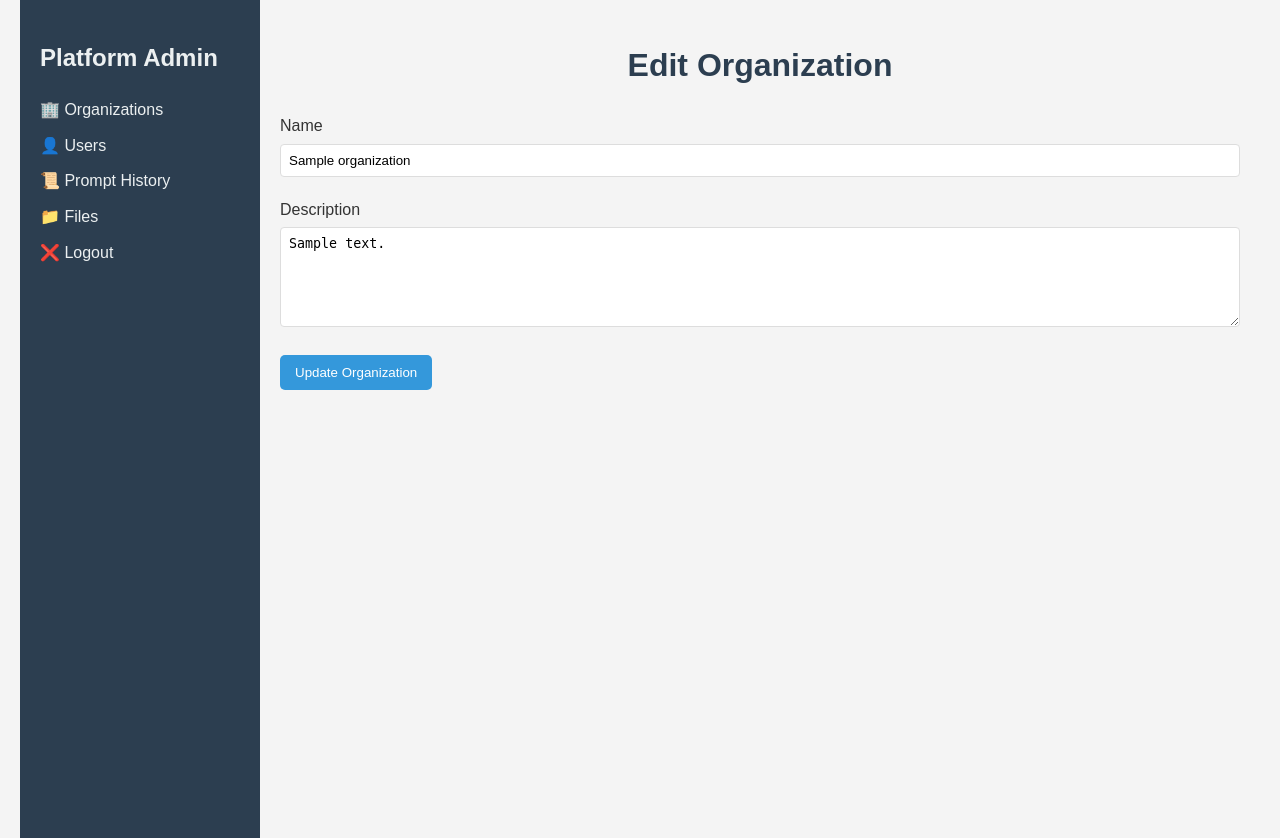
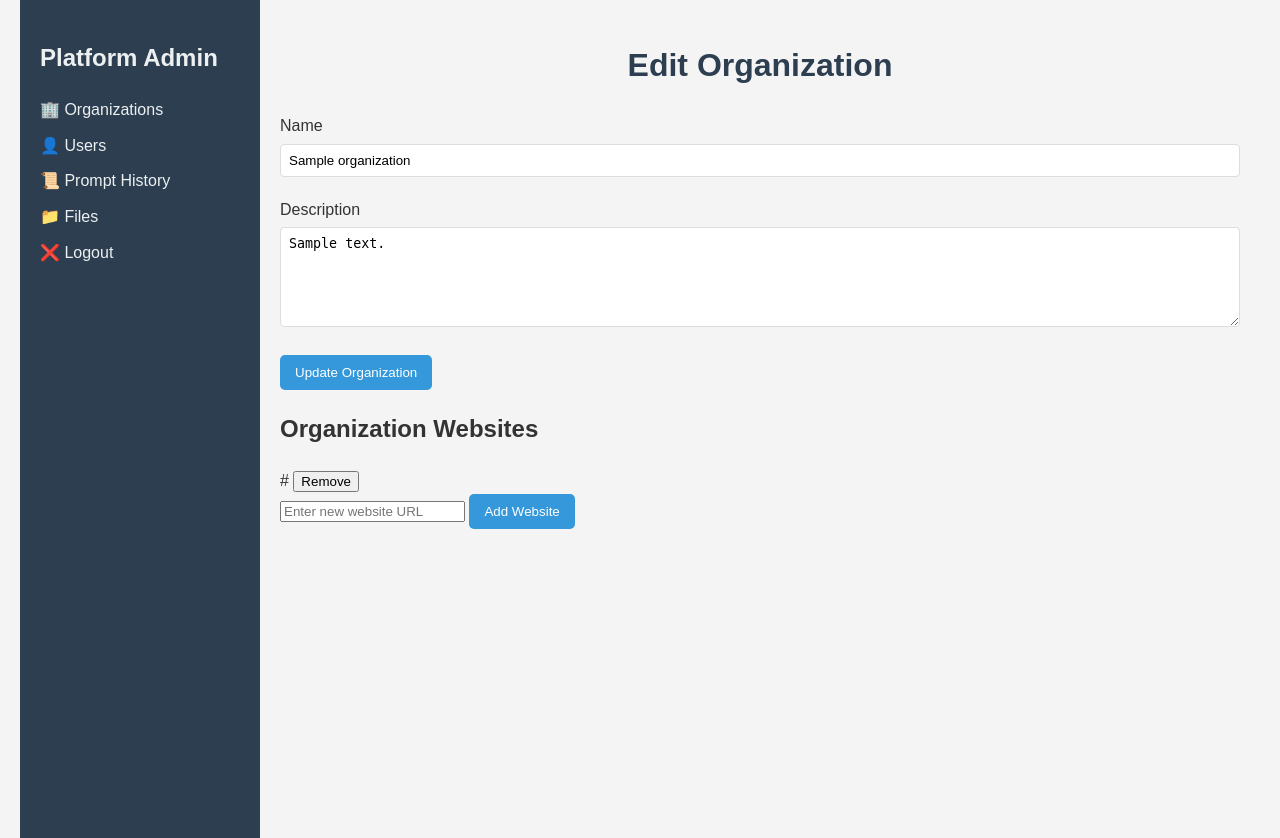
Before and after one commit to calebcauthon/aidock_backend, a Flask app: page /organizations/1/edit in a window 1280 px wide. Shown: the part 21-859 px from the top of the page. Run offline with Flask 3, Linux system fonts and the light colour scheme; the visitor is signed in with stand-in values (Sample User, id 1); tables that the repository leaves empty hold one stand-in row (values such as "Sample post"); some libraries are stand-ins or nearby versions.

Commit message:
Add organization websites management with CRUD operations and frontend integration.

```diff
--- a/db/init_db.py
+++ b/db/init_db.py
@@ -103,6 +103,18 @@
         conn.commit()
         print("Files table possibly created")
 
+        # Create organization_websites table
+        cur.execute("""
+            CREATE TABLE IF NOT EXISTS organization_websites (
+                id INTEGER PRIMARY KEY AUTOINCREMENT,
+                organization_id INTEGER NOT NULL,
+                url TEXT NOT NULL,
+                FOREIGN KEY (organization_id) REFERENCES organizations (id)
+            )
+        """)
+        conn.commit()
+        print("Organization websites table possibly created")
+
         cur.close()
     except (sqlite3.Error, psycopg2.Error) as e:
         print(f"Database error: {e}")
--- a/routes_platform_admin_pages.py
+++ b/routes_platform_admin_pages.py
@@ -1,7 +1,7 @@
 from flask import Blueprint, render_template, jsonify, request
 from db.prompt_history import Datastore as PromptHistoryDatastore
+from db.init_db import create_connection
 import psycopg2
-from db.init_db import create_connection
 
 platform_admin_pages = Blueprint('platform_admin_pages', __name__)
 
@@ -47,3 +47,85 @@
             conn.close()
     else:
         return jsonify({"error": "Unable to connect to the database"}), 500
+
+@platform_admin_pages.route('/api/organization/<int:org_id>/websites', methods=['GET'])
+def get_organization_websites(org_id):
+    conn = create_connection()
+    if conn is not None:
+        try:
+            cursor = conn.cursor()
+            cursor.execute("SELECT id, url FROM organization_websites WHERE organization_id = ?", (org_id,))
+            websites = [{'id': row[0], 'url': row[1]} for row in cursor.fetchall()]
+            cursor.close()
+            return jsonify(websites)
+        except (psycopg2.Error) as e:
+            return jsonify({"error": str(e)}), 500
+        finally:
+            conn.close()
+    else:
+        return jsonify({"error": "Unable to connect to the database"}), 500
+
+@platform_admin_pages.route('/api/organization/<int:org_id>/websites', methods=['POST'])
+def add_organization_website(org_id):
+    conn = create_connection()
+    if conn is not None:
+        try:
+            data = request.json
+            url = data.get('url')
+            if not url:
+                return jsonify({"success": False, "message": "URL is required"}), 400
+
+            cursor = conn.cursor()
+            cursor.execute("INSERT INTO organization_websites (organization_id, url) VALUES (?, ?)", (org_id, url))
+            conn.commit()
+            cursor.close()
+            return jsonify({"success": True, "message": "Website added successfully"})
+        except (psycopg2.Error) as e:
+            conn.rollback()
+            return jsonify({"success": False, "message": str(e)}), 500
+        finally:
+            conn.close()
+    else:
+        return jsonify({"error": "Unable to connect to the database"}), 500
+
+@platform_admin_pages.route('/api/organization/<int:org_id>/websites/<int:website_id>', methods=['DELETE'])
+def remove_organization_website(org_id, website_id):
+    conn = create_connection()
+    if conn is not None:
+        try:
+            cursor = conn.cursor()
+            cursor.execute("DELETE FROM organization_websites WHERE id = ? AND organization_id = ?", (website_id, org_id))
+            conn.commit()
+            cursor.close()
+            return jsonify({"success": True, "message": "Website removed successfully"})
+        except (psycopg2.Error) as e:
+            conn.rollback()
+            return jsonify({"success": False, "message": str(e)}), 500
+        finally:
+            conn.close()
+    else:
+        return jsonify({"error": "Unable to connect to the database"}), 500
+
+@platform_admin_pages.route('/api/websites', methods=['GET'])
+def check_website():
+    current_url = request.args.get('url')
+    if not current_url:
+        return jsonify({"error": "URL parameter is required"}), 400
+
+    conn = create_connection()
+    if conn is not None:
+        try:
+            cursor = conn.cursor()
+            cursor.execute("SELECT organization_id FROM organization_websites WHERE ? LIKE '%' || url || '%'", (current_url,))
+            result = cursor.fetchone()
+            cursor.close()
+            if result:
+                return jsonify({"is_organization_website": True, "organization_id": result[0]})
+            else:
+                return jsonify({"is_organization_website": False})
+        except (psycopg2.Error) as e:
+            return jsonify({"error": str(e)}), 500
+        finally:
+            conn.close()
+    else:
+        return jsonify({"error": "Unable to connect to the database"}), 500
--- a/templates/organizations/edit.html
+++ b/templates/organizations/edit.html
@@ -14,4 +14,87 @@
         </div>
         <button type="submit" class="btn">Update Organization</button>
     </form>
+
+    <h2>Organization Websites</h2>
+    <div id="websiteList">
+        <!-- Website list will be populated here -->
+    </div>
+    <div class="form-group">
+        <input type="text" id="newWebsite" placeholder="Enter new website URL">
+        <button id="addWebsite" class="btn">Add Website</button>
+    </div>
+
+<script type="text/javascript">
+    document.addEventListener('DOMContentLoaded', function() {
+        const websiteList = document.getElementById('websiteList');
+        const newWebsiteInput = document.getElementById('newWebsite');
+        const addWebsiteButton = document.getElementById('addWebsite');
+        const organizationId = [[ organization[0] ]];
+
+        function loadWebsites() {
+            fetch(`/api/organization/${organizationId}/websites`)
+                .then(response => response.json())
+                .then(websites => {
+                    websiteList.innerHTML = '';
+                    websites.forEach(website => {
+                        const websiteElement = document.createElement('div');
+                        websiteElement.innerHTML = `
+                            ${website.url}
+                            <button class="removeWebsite" data-id="${website.id}">Remove</button>
+                        `;
+                        websiteList.appendChild(websiteElement);
+                    });
+                    addRemoveListeners();
+                });
+        }
+
+        function addRemoveListeners() {
+            document.querySelectorAll('.removeWebsite').forEach(button => {
+                button.addEventListener('click', function() {
+                    const websiteId = this.getAttribute('data-id');
+                    removeWebsite(websiteId);
+                });
+            });
+        }
+
+        function addWebsite() {
+            const url = newWebsiteInput.value.trim();
+            if (url) {
+                fetch(`/api/organization/${organizationId}/websites`, {
+                    method: 'POST',
+                    headers: {
+                        'Content-Type': 'application/json',
+                    },
+                    body: JSON.stringify({ url: url }),
+                })
+                .then(response => response.json())
+                .then(result => {
+                    if (result.success) {
+                        loadWebsites();
+                        newWebsiteInput.value = '';
+                    } else {
+                        alert('Failed to add website: ' + result.message);
+                    }
+                });
+            }
+        }
+
+        function removeWebsite(websiteId) {
+            fetch(`/api/organization/${organizationId}/websites/${websiteId}`, {
+                method: 'DELETE',
+            })
+            .then(response => response.json())
+            .then(result => {
+                if (result.success) {
+                    loadWebsites();
+                } else {
+                    alert('Failed to remove website: ' + result.message);
+                }
+            });
+        }
+
+        addWebsiteButton.addEventListener('click', addWebsite);
+        loadWebsites();
+    });
+</script>
 {% endblock %}
```
Also changed, not shown: static/js/organization_websites.js (added).
